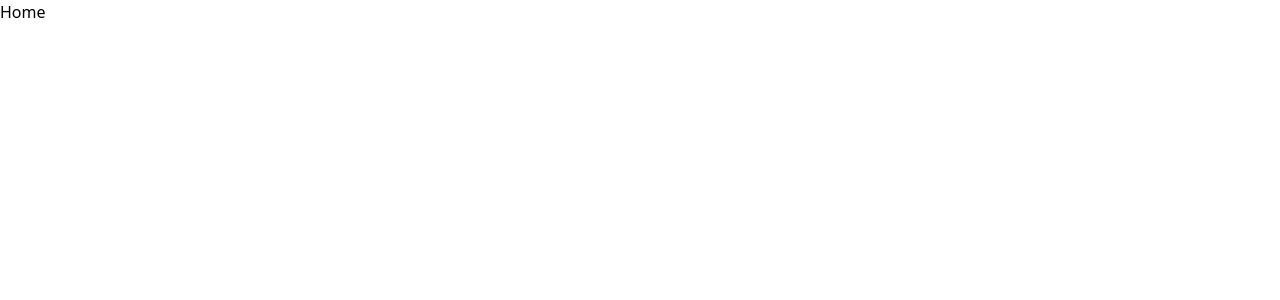
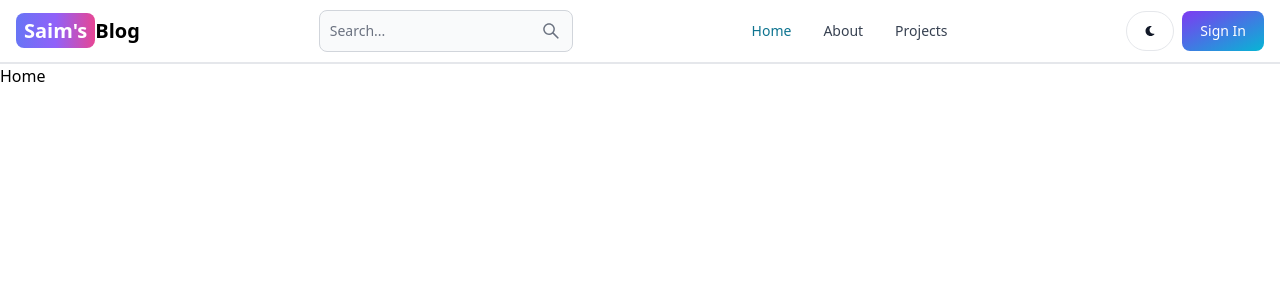
Before and after one commit to Saim1123/mern-blog, a React (Vite) app in the folder client/: page / in a window 1280 px wide. Shown: the top 300 px of the page. Built offline with nearby package versions, Linux system fonts and the light colour scheme.

Commit message:
create the header section

```diff
--- a/client/package.json
+++ b/client/package.json
@@ -10,8 +10,10 @@
     "preview": "vite preview"
   },
   "dependencies": {
+    "flowbite-react": "^0.10.2",
     "react": "^18.3.1",
     "react-dom": "^18.3.1",
+    "react-icons": "^5.4.0",
     "react-router-dom": "^7.0.2"
   },
   "devDependencies": {
--- a/client/src/App.jsx
+++ b/client/src/App.jsx
@@ -6,10 +6,13 @@
 import SignUp from "./pages/SignUp";
 import Dashboard from "./pages/Dashboard";
 import Projects from "./pages/Projects";
+import Header from "./components/Header";
 
 export default function App() {
   return (
     <BrowserRouter>
+      <Header />
+
       <Routes>
         <Route path="/" element={<Home />} />
         <Route path="/about" element={<About />} />
--- /dev/null
+++ b/client/src/components/Header.jsx
@@ -0,0 +1,45 @@
+import { Button, Navbar, TextInput } from "flowbite-react";
+import { Link, useLocation } from "react-router-dom";
+import { AiOutlineSearch } from "react-icons/ai";
+import { FaMoon } from "react-icons/fa";
+
+export default function Header() {
+  const path = useLocation().pathname;
+
+  return (
+    <Navbar className="border-b-2">
+      <Link to="/" className="self-center whitespace-nowrap text-sm sm:text-xl font-semibold dark:text-white">
+        <span className="px-2 py-1 bg-gradient-to-r from-indigo-500 via-purple-500 to-pink-500 rounded-lg text-white">
+          Saim&apos;s
+        </span>
+        Blog
+      </Link>
+      <form>
+        <TextInput type="text" placeholder="Search..." rightIcon={AiOutlineSearch} className="hidden lg:inline" />
+      </form>
+      <Button className="w-12 h-10 lg:hidden" color="gray" pill>
+        <AiOutlineSearch />
+      </Button>
+      <div className="flex gap-2 md:order-2">
+        <Button className="w-12 h-10 hidden sm:inline" color="gray" pill>
+          <FaMoon />
+        </Button>
+        <Link to="/sign-in">
+          <Button gradientDuoTone="purpleToBlue">Sign In</Button>
+        </Link>
+        <Navbar.Toggle />
+      </div>
+      <Navbar.Collapse>
+        <Navbar.Link active={path === "/"} as={"div"}>
+          <Link to="/">Home</Link>
+        </Navbar.Link>
+        <Navbar.Link active={path === "/about"} as={"div"}>
+          <Link to="/about">About</Link>
+        </Navbar.Link>
+        <Navbar.Link active={path === "/projects"} as={"div"}>
+          <Link to="/projects">Projects</Link>
+        </Navbar.Link>
+      </Navbar.Collapse>
+    </Navbar>
+  );
+}
--- a/client/tailwind.config.js
+++ b/client/tailwind.config.js
@@ -1,8 +1,10 @@
+import flowbite from "flowbite-react/tailwind";
+
 /** @type {import('tailwindcss').Config} */
 export default {
-  content: ["./index.html", "./src/**/*.{js,ts,jsx,tsx}"],
+  content: ["./index.html", "./src/**/*.{js,ts,jsx,tsx}", flowbite.content()],
   theme: {
     extend: {},
   },
-  plugins: [],
+  plugins: [flowbite.plugin()],
 };
```
Also changed, not shown: 1 other file (tests, documents, lock files or other folders).
